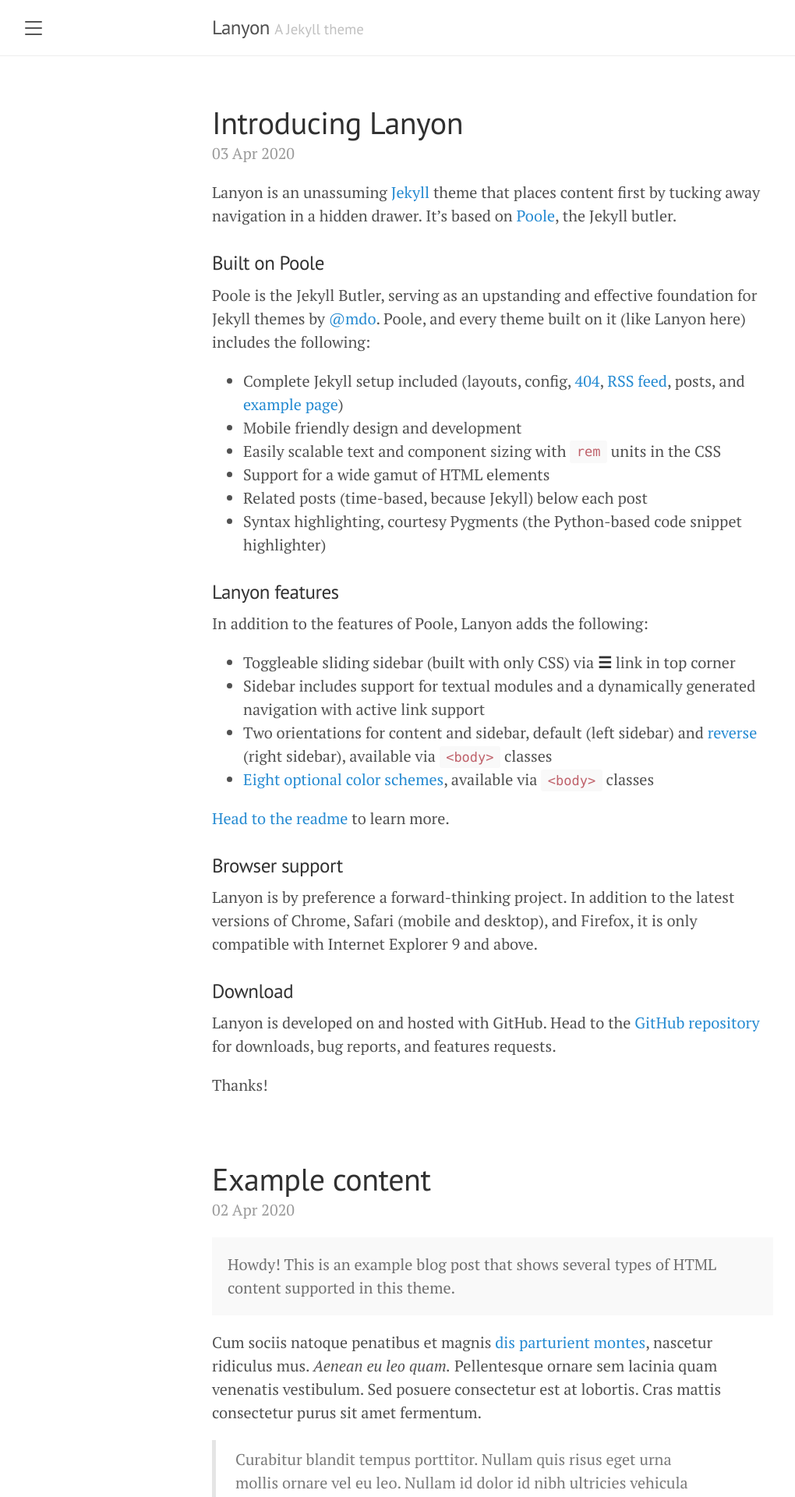
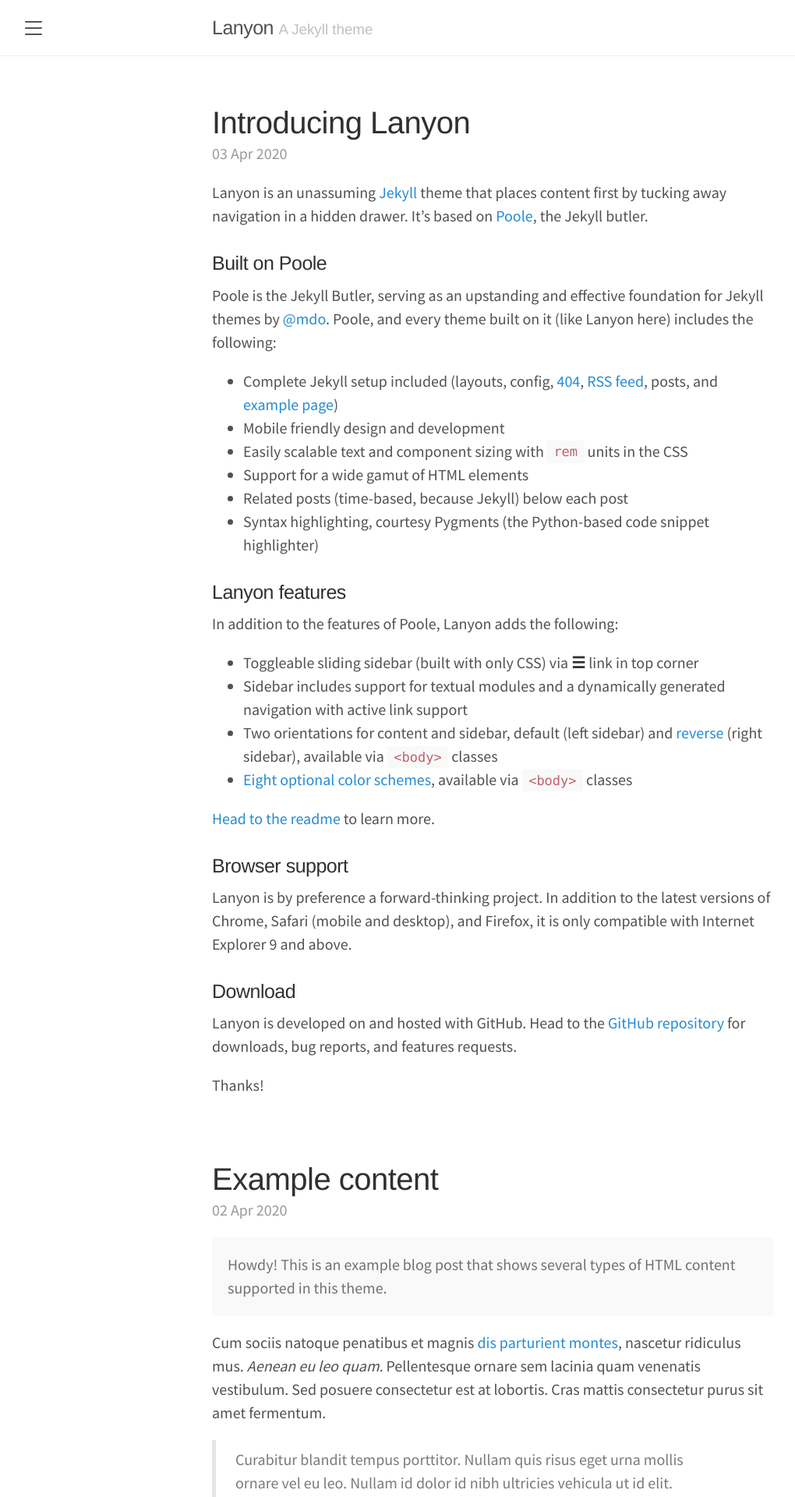
Before and after one commit to joshbochu/joshbochu.github.io, a Jekyll site: the page built from index.html, in a window 1280 px wide. Shown: the top 1920 px of the page at 78% size, without its empty margins (8-1028 px from the left). Built offline with Jekyll 4.4.1, drawn with Linux system fonts in a browser that asks for light colours; the list of posts is cut into pages by our own code.

Commit message:
attempt font change

```diff
--- a/_includes/head.html
+++ b/_includes/head.html
@@ -19,7 +19,8 @@
   <link rel="stylesheet" href="/public/css/poole.css">
   <link rel="stylesheet" href="/public/css/syntax.css">
   <link rel="stylesheet" href="/public/css/lanyon.css">
-  <link rel="stylesheet" href="https://fonts.googleapis.com/css?family=PT+Serif:400,400italic,700%7CPT+Sans:400">
+  <link rel="preconnect" href="https://fonts.gstatic.com">
+<link href="https://fonts.googleapis.com/css2?family=Source+Sans+Pro&display=swap" rel="stylesheet">
 
   <link rel="apple-touch-icon-precomposed" sizes="144x144" href="{{ '/public/apple-touch-icon-precomposed.png' | absolute_url }}">
   <link rel="shortcut icon" href="{{ '/public/favicon.ico' | absolute_url }}">
--- a/public/css/lanyon.css
+++ b/public/css/lanyon.css
@@ -41,7 +41,7 @@ body {
 }
 
 html {
-  font-family: "PT Serif", Georgia, "Times New Roman", serif;
+  font-family: 'Source Sans Pro', sans-serif;
 }
 
 h1, h2, h3, h4, h5, h6 {
```
